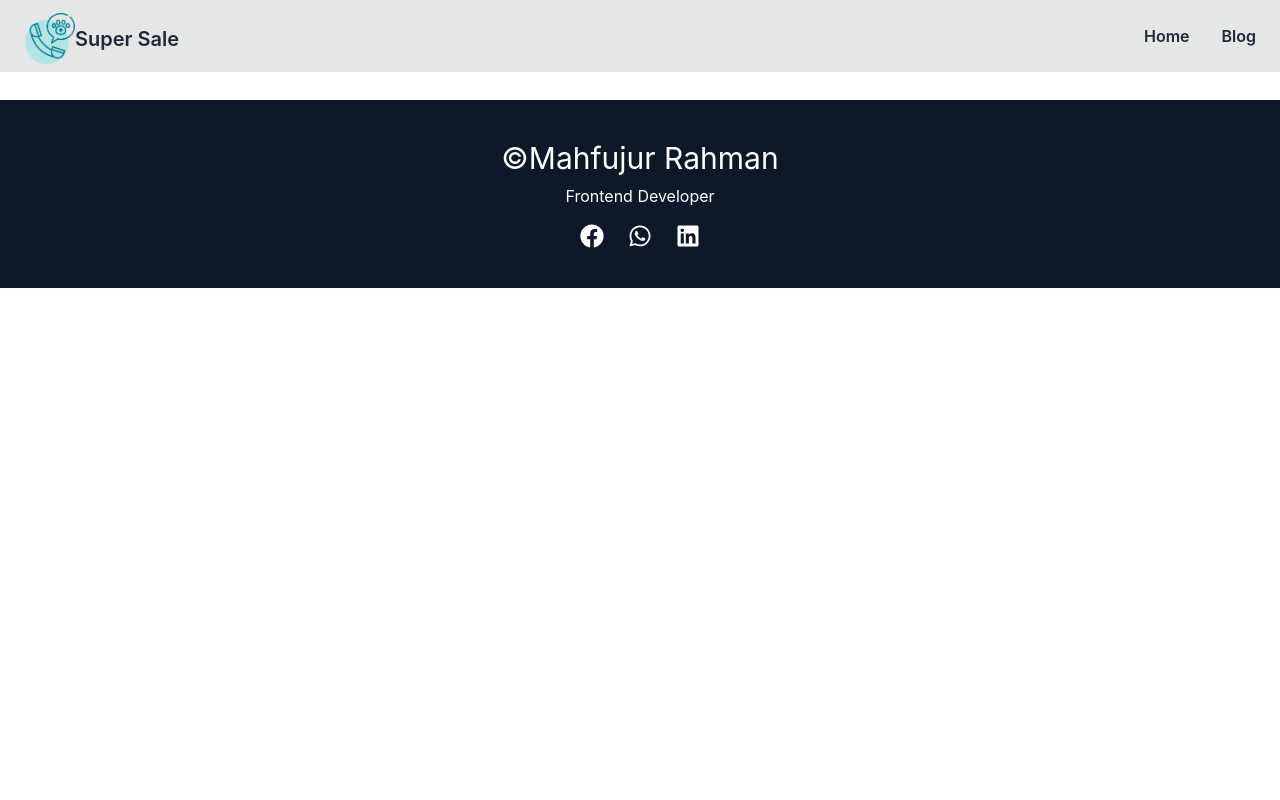
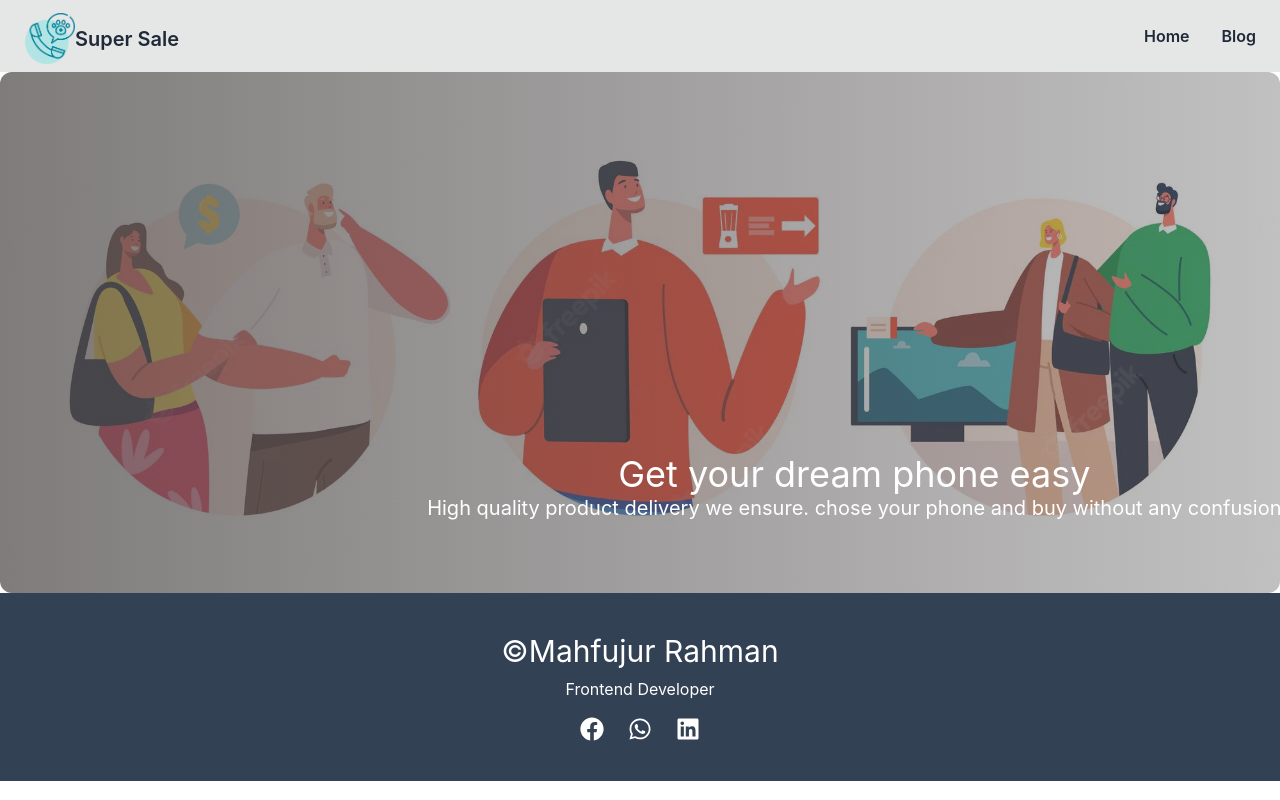
Before and after one commit to Mahfuj-HSTU/old-phone-ass-12, a React (Create React App) app: page / in a window 1280 px wide. Built offline with nearby package versions, Linux system fonts and the light colour scheme.

Commit message:
banner section

```diff
--- /dev/null
+++ b/src/pages/Home/Banner/Banner.js
@@ -0,0 +1,22 @@
+import React from 'react';
+import banner from '../../../images/banner.webp'
+import './banner.css'
+
+const Banner = () => {
+    return (
+        <div className="carousel w-full">
+            <div id="slide1" className="carousel-item relative w-full">
+                <div className='carousel-img'>
+                    <img src={ banner } alt="" className='w-full rounded-xl' />
+                </div>
+                <div className="absolute transform translate-y-52 translate-x-1/2 top-1/3 text-center text-white">
+                    <h1 className='text-4xl'>Get your dream phone easy</h1>
+                    <p className='text-xl'>High quality product delivery we ensure. chose your phone and buy without any confusion</p>
+
+                </div>
+            </div>
+        </div>
+    );
+};
+
+export default Banner;
--- /dev/null
+++ b/src/pages/Home/Banner/banner.css
@@ -0,0 +1,15 @@
+.carousel-img:after {
+	content: '';
+	position: absolute;
+	left: 0;
+	top: 0;
+	width: 100%;
+	height: 100%;
+	border-radius: 12px;
+	display: inline-block;
+	background: linear-gradient(
+		to right,
+		rgba(73, 68, 68, 0.7) 0%,
+		rgba(51, 48, 48, 0.3) 100%
+	);
+}
--- /dev/null
+++ b/src/pages/Home/Home/Home.js
@@ -0,0 +1,12 @@
+import React from 'react';
+import Banner from '../Banner/Banner';
+
+const Home = () => {
+    return (
+        <div>
+            <Banner></Banner>
+        </div>
+    );
+};
+
+export default Home;
--- a/src/pages/Shared/Footer/Footer.js
+++ b/src/pages/Shared/Footer/Footer.js
@@ -3,7 +3,7 @@ import { FaFacebook, FaLinkedin, FaWhatsapp } from 'react-icons/fa';
 
 const Footer = () => {
     return (
-        <div className='bg-slate-900 text-white text-center py-10'>
+        <div className='bg-slate-700 text-white text-center py-10'>
             <h3 className='text-3xl mb-2'>&copy;Mahfujur Rahman</h3>
             <p className=''>Frontend Developer</p>
             <div className='flex justify-center text-2xl '>
--- a/src/pages/Shared/Header/Header.js
+++ b/src/pages/Shared/Header/Header.js
@@ -9,7 +9,7 @@ const Header = () => {
     </>
 
     return (
-        <div className="navbar bg-base-300 mb-7 py-3">
+        <div className="navbar bg-base-300 py-3">
             <div className="navbar-start">
                 <div className="dropdown">
                     <label tabIndex={ 0 } className="btn btn-ghost lg:hidden">
```
Also changed, not shown: src/Routes/Routes.js (+8 -7 lines), src/images/banner.webp (added).
